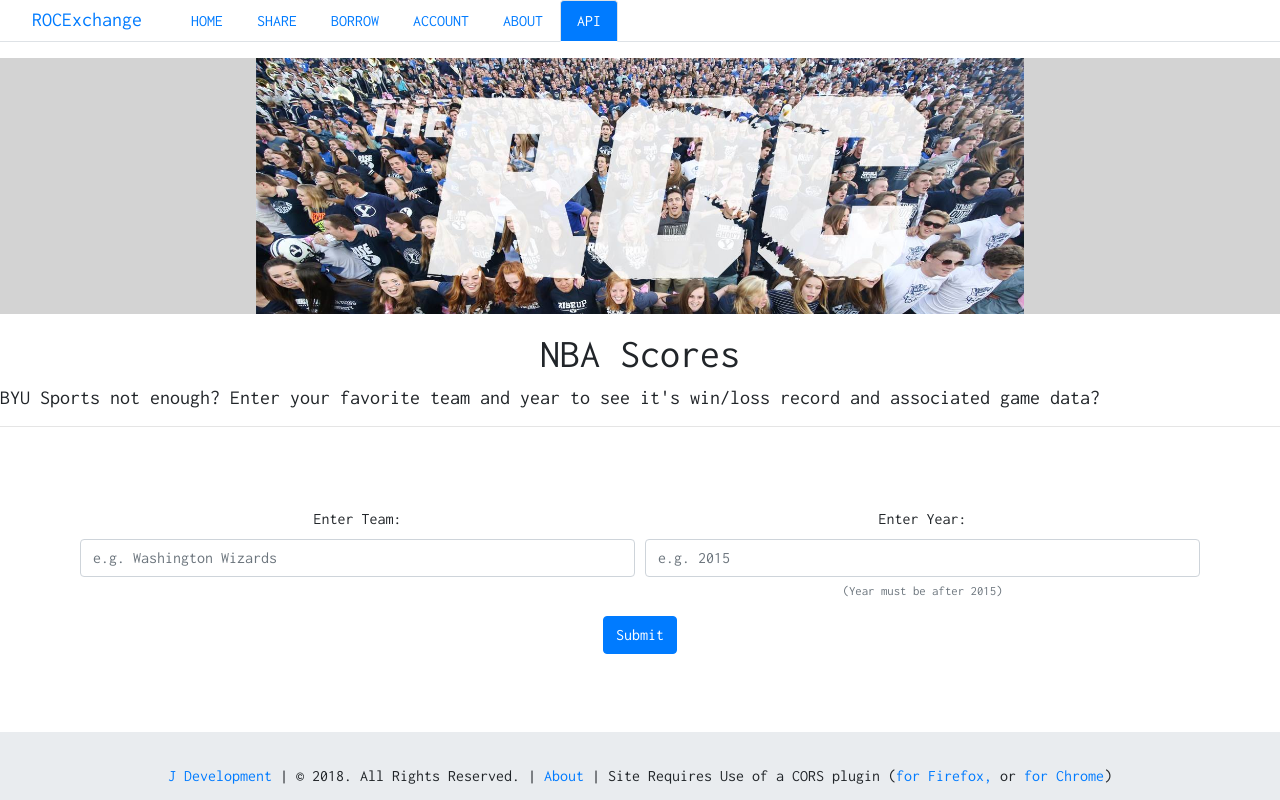
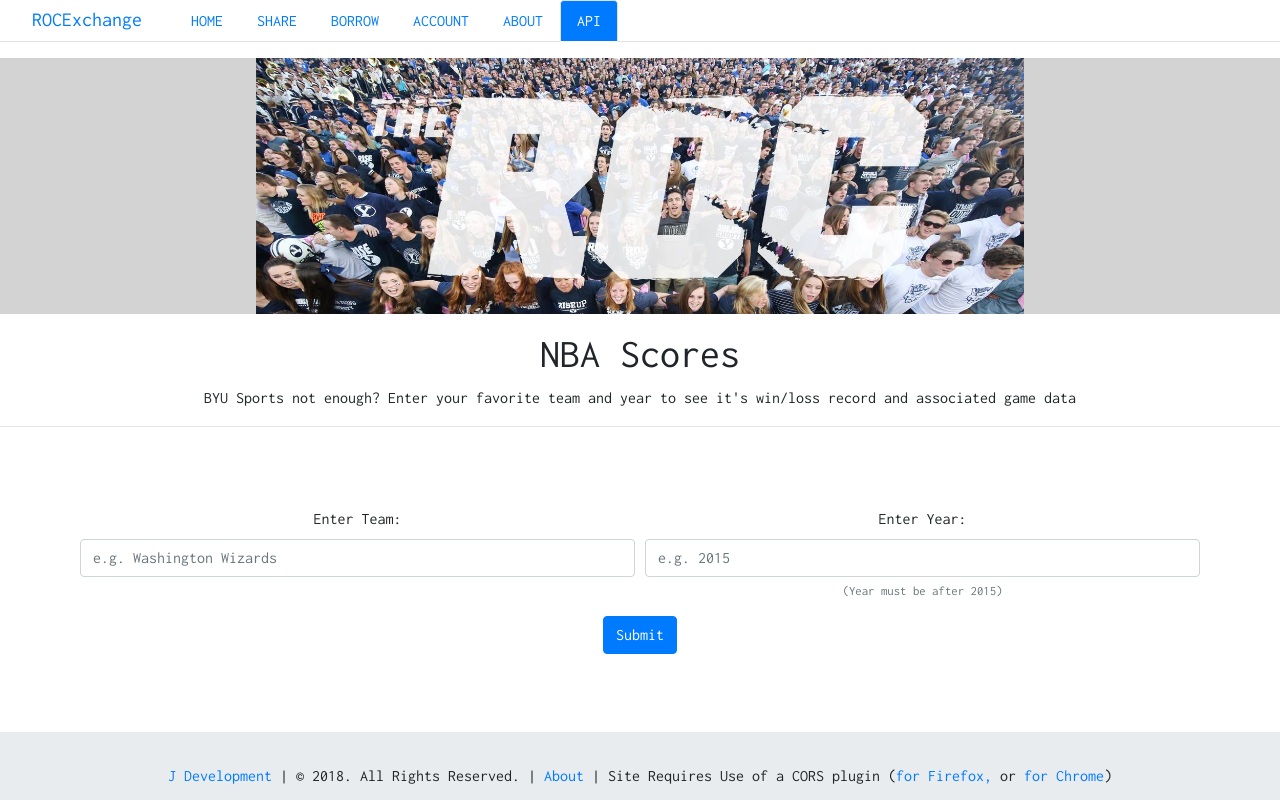
Before and after one commit to clingeric/ROCExchange, a plain HTML site: page pages/nba.html in a window 1280 px wide. Drawn offline with nearby package versions, Linux system fonts and the light colour scheme.

Commit message:
Fixed typos

```diff
--- a/pages/nba.html
+++ b/pages/nba.html
@@ -59,7 +59,7 @@
         <h1 class="text-center">
             NBA Scores
         </h1>
-        <h5>BYU Sports not enough? Enter your favorite team and year to see it's win/loss record and associated game data?</h5>
+        <p class="text-center">BYU Sports not enough? Enter your favorite team and year to see it's win/loss record and associated game data</p>
         <hr>
         <form id="readable_center">
             <div class="form-row form-group">
```
